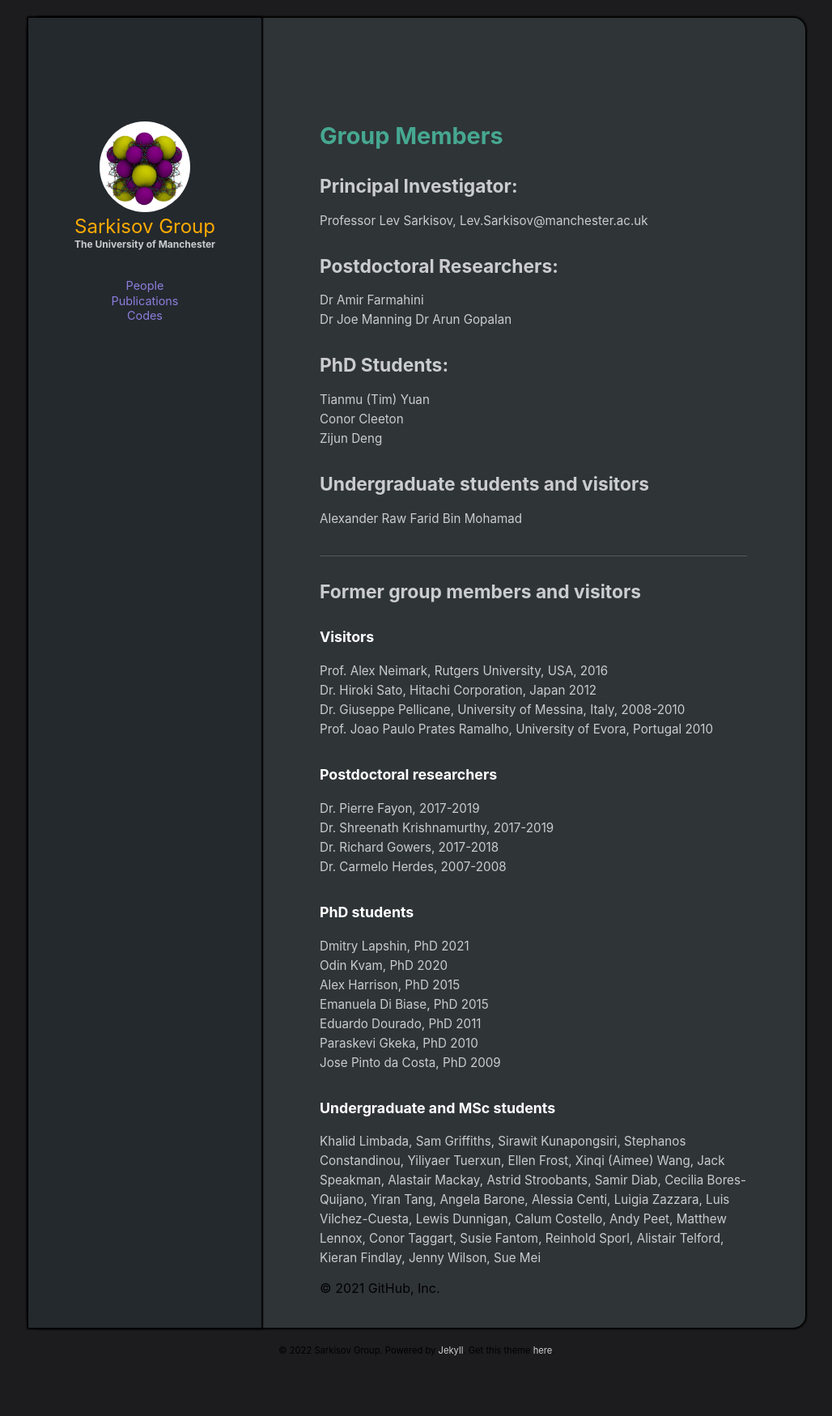
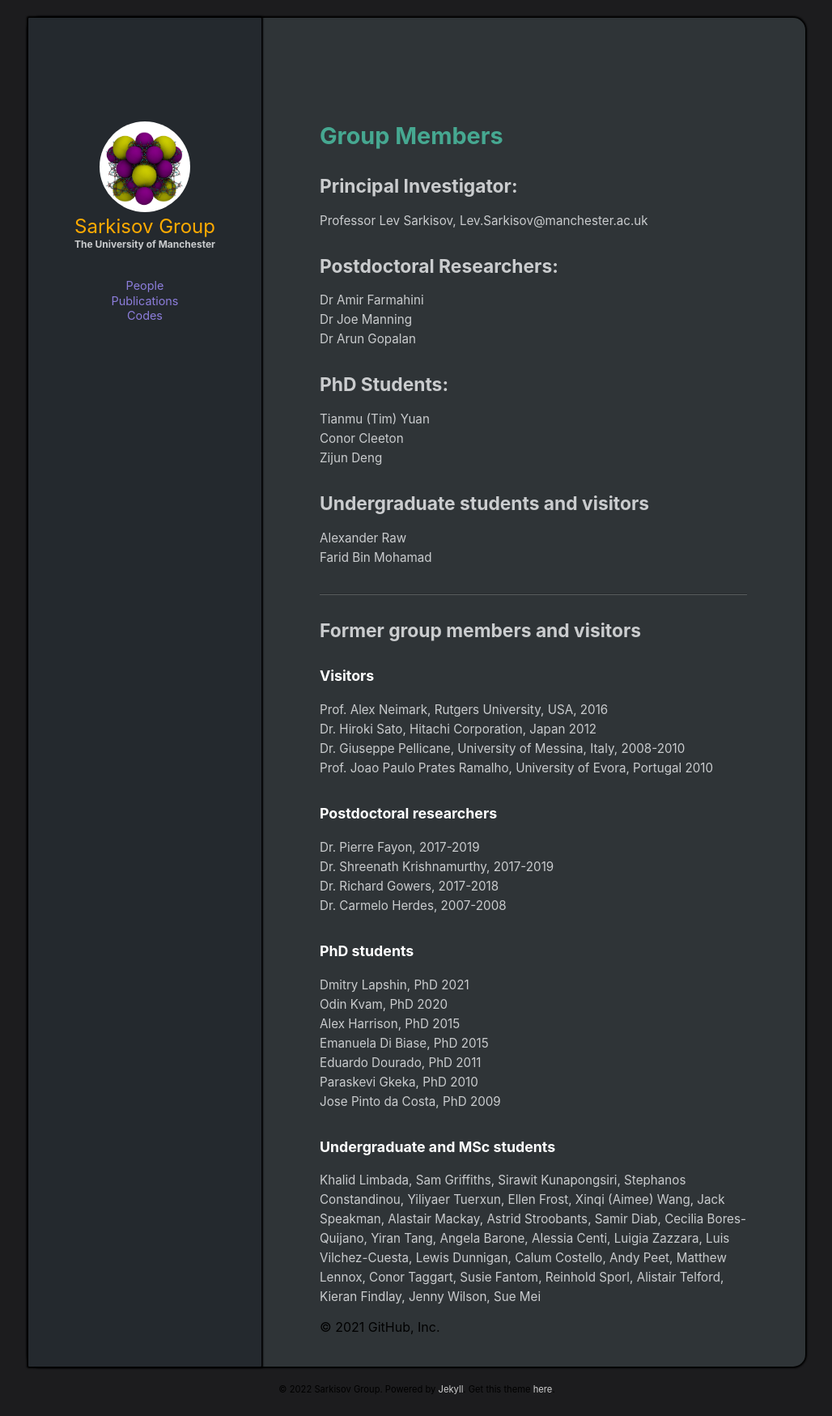
Before and after one commit to SarkisovGitHub/SarkisovGroup.github.io, a Jekyll site: the page built from People.md, in a window 1280 px wide. Shown: the whole page at 81% size, without its empty margins (125-1153 px from the left). Built offline with Jekyll 4.4.1, drawn with Linux system fonts in a browser that asks for light colours; before the commit the page ends 1701 px from its top, so only the background shows below that.

```diff
--- a/People.md
+++ b/People.md
@@ -8,8 +8,8 @@ Professor Lev Sarkisov, Lev.Sarkisov@manchester.ac.uk
 
 ## Postdoctoral Researchers:
 Dr Amir Farmahini <br>
-Dr Joe Manning
-Dr Arun Gopalan
+Dr Joe Manning <br>
+Dr Arun Gopalan <br>
 
 ## PhD Students:
 Tianmu (Tim) Yuan <br>
@@ -17,8 +17,8 @@ Conor Cleeton <br>
 Zijun Deng <br>
 
 ## Undergraduate students and visitors
-Alexander Raw
-Farid Bin Mohamad
+Alexander Raw <br>
+Farid Bin Mohamad <br>
 
 <hr>
 
```
